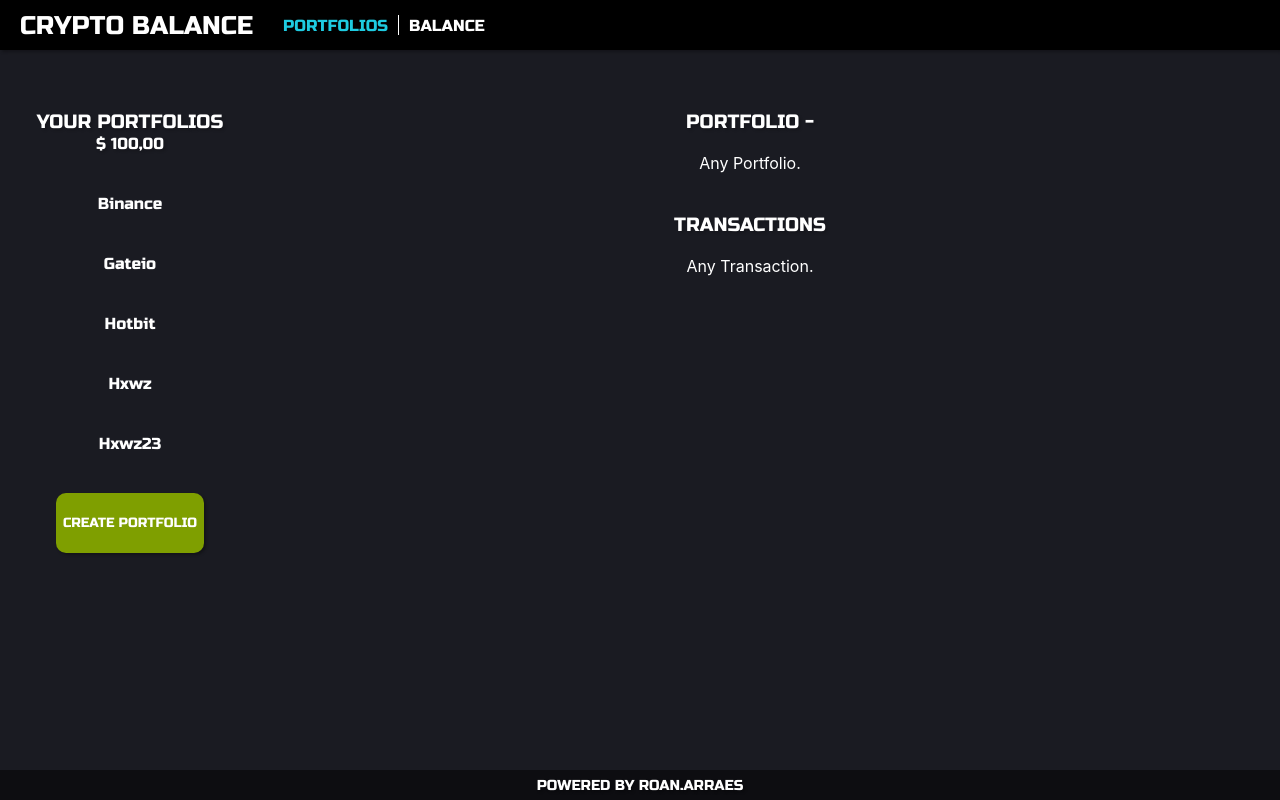
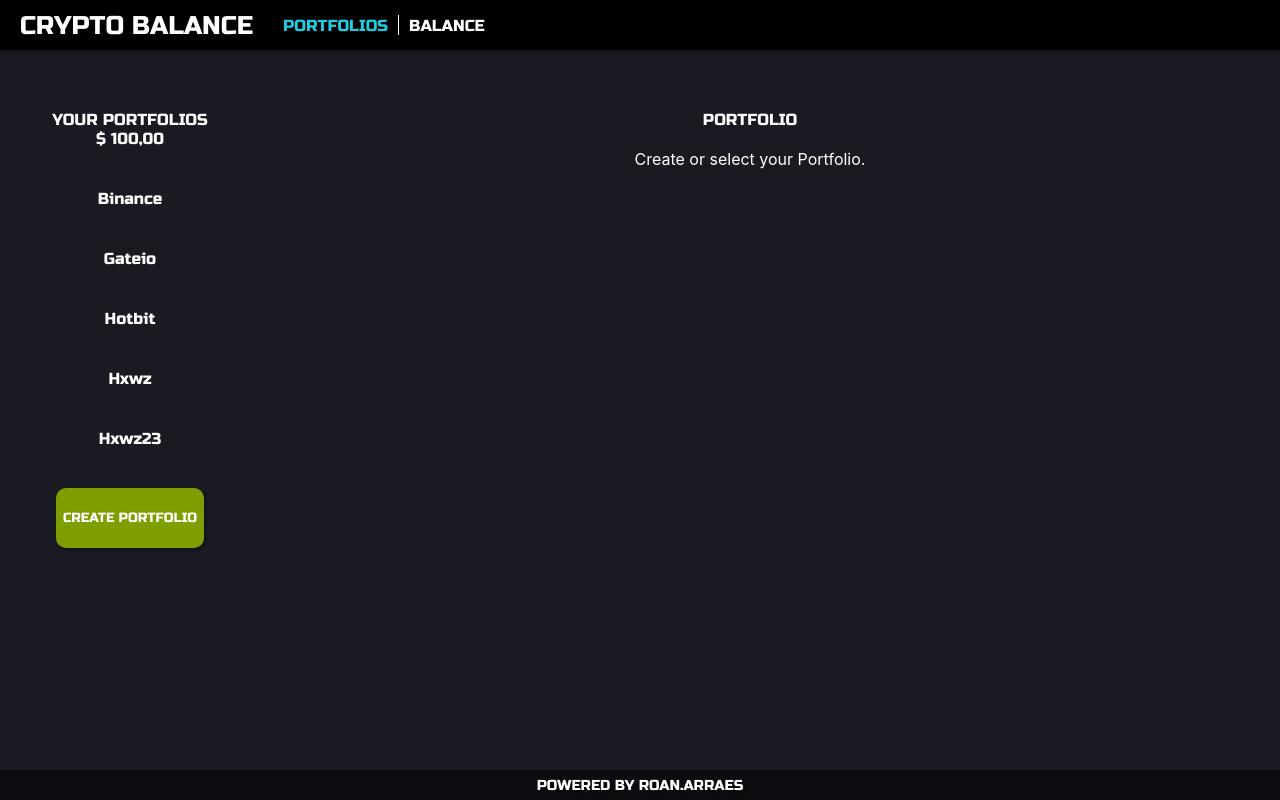
Before and after one commit to RoanArraes/crypto-balance-app, a React (Create React App) app: page / in a window 1280 px wide. Built offline with nearby package versions, Linux system fonts and the light colour scheme.

Commit message:
adjusting page and creating modal

```diff
--- a/src/components/input-rounded/styles.tsx
+++ b/src/components/input-rounded/styles.tsx
@@ -1,32 +1,20 @@
 import styled from 'styled-components';
 
-export const InputArea = styled.div`
+interface Props {
+  margin?: string,
+  maxWidth?: string
+}
+
+export const InputField = styled.input<Props>`
   width: 100%;
-  display: flex;
-  flex-direction: column;
-  justify-content: center;
-  align-items: center;
-`;
-
-export const InputField = styled.input`
-  width: 100%;
+  max-width: ${props => props.maxWidth ? props.maxWidth : '300px'};
   height: 50px;
-  border: 1px solid ${props => props.theme.colors.black};
+  border: 1px solid transparent;
   border-radius: 10px;
   font-size: ${props => props.theme.fontSizes.small};
   font-family: ${props => props.theme.fonts[1]};
   display: flex;
   text-align: center;
-  padding: 0px 5px 0px 5px;
-  box-shadow: ${props => props.theme.shadows.lightBlack};
   background-color: ${props => props.theme.colors.rgba.whiteTransparency};
+  margin: ${props => props.margin ? props.margin : '0px'}
 `;
-
-export const Label = styled.label`
-  width: 100%;
-  text-transform: uppercase;
-  font-family: ${props => props.theme.fonts[1]};
-  font-size: ${props => props.theme.fontSizes.medium};
-  text-shadow: ${props => props.theme.shadows.lightBlack};
-  margin-bottom: 10px;
-`;
--- a/src/pages/wallet-portfolios/index.tsx
+++ b/src/pages/wallet-portfolios/index.tsx
@@ -1,20 +1,26 @@
+import React from 'react';
+
 import {
   Container,
   HeaderArea,
   BodyArea,
   FooterArea,
-  GroupBoxArea
+  GroupBoxArea,
+  Wrapper,
+  Label
 } from './styles';
 
 import {
   Header,
   Footer,
   BoxArea,
-  Label,
+  //Label,
   ButtonRounded,
   ButtonRoundedInfo,
   TablePortfolio,
-  TableTransactions
+  TableTransactions,
+  ModalBase,
+  InputRounded
  } from '../../components';
 
 import {
@@ -41,11 +47,10 @@ const links: LinksNavBarInterface[] = [
 
 const portfolio = MockWalletHoldings;
 
-
-
-export default function WalletPortfolios(props: Props) {
+const WalletPortfolios: React.FC = (props: Props) => {
 
   const [selectedPortfolio, setSelectedPortfolio] = useState<HoldingInfoInterface | undefined | false >(false);
+  const [isActiveModal, setIsActiveModal] = useState<null | boolean>(null);
 
 
   const renderButtonPortfolio = (portfolio: HoldingInfoInterface[]) => {
@@ -71,15 +76,25 @@ export default function WalletPortfolios(props: Props) {
   const AreaLeft = () => {
     return(
       <GroupBoxArea.Left>
-        <GroupBoxArea.GroupLabels>
-          <Label label={LABELS.PORTFOLIO_USER} />
-          <Label label='$ 100,00' />
-        </GroupBoxArea.GroupLabels>
+          <Label
+            textUppercase
+          >
+            {LABELS.PORTFOLIO_USER}
+          </Label>
+          <Label
+            textUppercase
+          >
+            $ 100,00
+          </Label>
         <GroupBoxArea.GroupButtonInfoHolding>
           {renderButtonPortfolio(portfolio)}
         </GroupBoxArea.GroupButtonInfoHolding>
         <GroupBoxArea.GroupButtonAdd>
-          <ButtonRounded label={LABEL_BUTTONS.CREATE_PORTFOLIO} type="button" />
+          <ButtonRounded
+            label={LABEL_BUTTONS.CREATE_PORTFOLIO}
+            type="button"
+            onClick={() => setIsActiveModal(true)}
+          />
         </GroupBoxArea.GroupButtonAdd>
       </GroupBoxArea.Left>
     )
@@ -88,33 +103,75 @@ export default function WalletPortfolios(props: Props) {
   const AreaRight = () => {
     return(
       <GroupBoxArea.Right>
-        <GroupBoxArea.GroupLabels>
-          <Label label={LABELS.PORTFOLIO_TABLE_TITLE + ` - ${selectedPortfolio ? selectedPortfolio.name : ""}`} />
-        </GroupBoxArea.GroupLabels>
-
+        <Label
+          textUppercase
+        >
+          {LABELS.PORTFOLIO_TABLE_TITLE + `${selectedPortfolio ? ' - '+ selectedPortfolio.name : ""}`}
+        </Label>
           {selectedPortfolio ?
+          <>
             <GroupBoxArea.GroupTableHoldings>
               <TablePortfolio portfolio={[selectedPortfolio]}/>
             </GroupBoxArea.GroupTableHoldings>
+            <Label
+              textUppercase
+            >
+              {LABELS.TRANSACTIONS_TABLE_TITLE}
+            </Label>
+            {selectedPortfolio && selectedPortfolio.transactions.length ?
+              <GroupBoxArea.GroupTableHoldings>
+                <TableTransactions transactions={selectedPortfolio.transactions}/>
+              </GroupBoxArea.GroupTableHoldings>
+              :
+              <GroupBoxArea.InfoMessage>
+                Nothing to show, register one transaction.
+              </GroupBoxArea.InfoMessage>
+            }
+          </>
             :
             <GroupBoxArea.InfoMessage>
-              Any Portfolio.
+              Create or select your Portfolio.
             </GroupBoxArea.InfoMessage>
           }
 
-        <GroupBoxArea.GroupLabels>
-          <Label label={LABELS.TRANSACTIONS_TABLE_TITLE} />
-        </GroupBoxArea.GroupLabels>
-        {selectedPortfolio && selectedPortfolio.transactions.length ?
-          <GroupBoxArea.GroupTableHoldings>
-            <TableTransactions transactions={selectedPortfolio.transactions}/>
-          </GroupBoxArea.GroupTableHoldings>
-          :
-          <GroupBoxArea.InfoMessage>
-            Any Transaction.
-          </GroupBoxArea.InfoMessage>
-        }
       </GroupBoxArea.Right>
+    )
+  }
+
+  const modalCreatePortfolio = () => {
+    return(
+      <Wrapper
+        flexDirection='column'
+        alignItems='flex-start'
+        justifyContent='center'
+        margin='10px'
+        maxWidth='600px'
+        flexWrap="wrap"
+      >
+        <Label
+          fontSize='micro'
+        >
+          Portfolio name
+        </Label>
+        <InputRounded
+          placeholder="Insert portfolio name"
+          type="text"
+          maxWidth='593px'
+          width='100%'
+          margin="10px 0px"
+        />
+        <Label
+          fontSize='micro'
+        >
+          0/32 caracteres
+        </Label>
+        <ButtonRounded
+          type='button'
+          label='create'
+          maxWidth='600px'
+          marginTop='20px'
+        />
+      </Wrapper>
     )
   }
 
@@ -147,6 +204,13 @@ export default function WalletPortfolios(props: Props) {
       <FooterArea>
         <Footer label={LABELS.POWERED_BY} />
       </FooterArea>
+      <ModalBase
+        showModal={isActiveModal}
+        onCloseModal={() => setIsActiveModal(false)}
+        children={modalCreatePortfolio()}
+      />
     </Container>
   )
 };
+
+export default WalletPortfolios;
--- a/src/pages/wallet-portfolios/styles.tsx
+++ b/src/pages/wallet-portfolios/styles.tsx
@@ -1,4 +1,6 @@
 import styled from "styled-components";
+import { PageItemWrapper } from "../../helpers/ItemWrapper";
+import { PageText } from "../../helpers/PageText";
 
 export const Container = styled.div`
   width: 100%;
@@ -65,25 +67,6 @@ export const GroupBoxArea = {
       }
     }
   `,
-  GroupLabels: styled.div`
-    div:nth-child(1) {
-      text-align: center;
-      label {
-        font-size: ${props => props.theme.fontSizes.medium1};
-        text-shadow: ${props => props.theme.shadows.lightBlack0};
-        color: ${props => props.theme.colors.white};
-      }
-    }
-
-   div:nth-child(2) {
-      text-align: center;
-      label {
-        font-size: ${props => props.theme.fontSizes.medium};
-        text-shadow: ${props => props.theme.shadows.lightBlack0};
-        color: ${props => props.theme.colors.white};
-      }
-    }
-  `,
   GroupButtonAdd: styled.div`
 
   `,
@@ -106,3 +89,22 @@ export const GroupBoxArea = {
     }
   `,
 }
+
+export const Wrapper = styled(PageItemWrapper)`
+  width: 100%;
+  display: ${props => props.display ? props.display : "flex"};
+  flex-direction: ${props => props.flexDirection ? props.flexDirection : "row"};
+  align-items: ${props => props.alignItems ? props.alignItems : "center"};
+  max-width: ${props => props.maxWidth ? props.maxWidth : "500px"};
+  margin: ${props => props.margin ? props.margin : "0px"};
+  justify-content: ${props => props.justifyContent ? props.justifyContent : "flex-start"};
+  flex-wrap: ${props => props.flexWrap ? props.flexWrap : "none"};
+`;
+
+export const Label = styled(PageText)`
+  font-family: ${props => props.theme.fonts[1]};
+  font-size: ${props => props.fontSize ? props.theme.fontSizes[props.fontSize] : props.theme.fontSizes.small};
+  color: ${props => props.color ? props.color : props.theme.colors.white};
+  text-shadow: ${props => props.textShadow ? props.theme.shadows.lightWhite0 : "none"};
+  text-transform: ${props => props.textUppercase ? "uppercase" : "none"};
+`;
```
